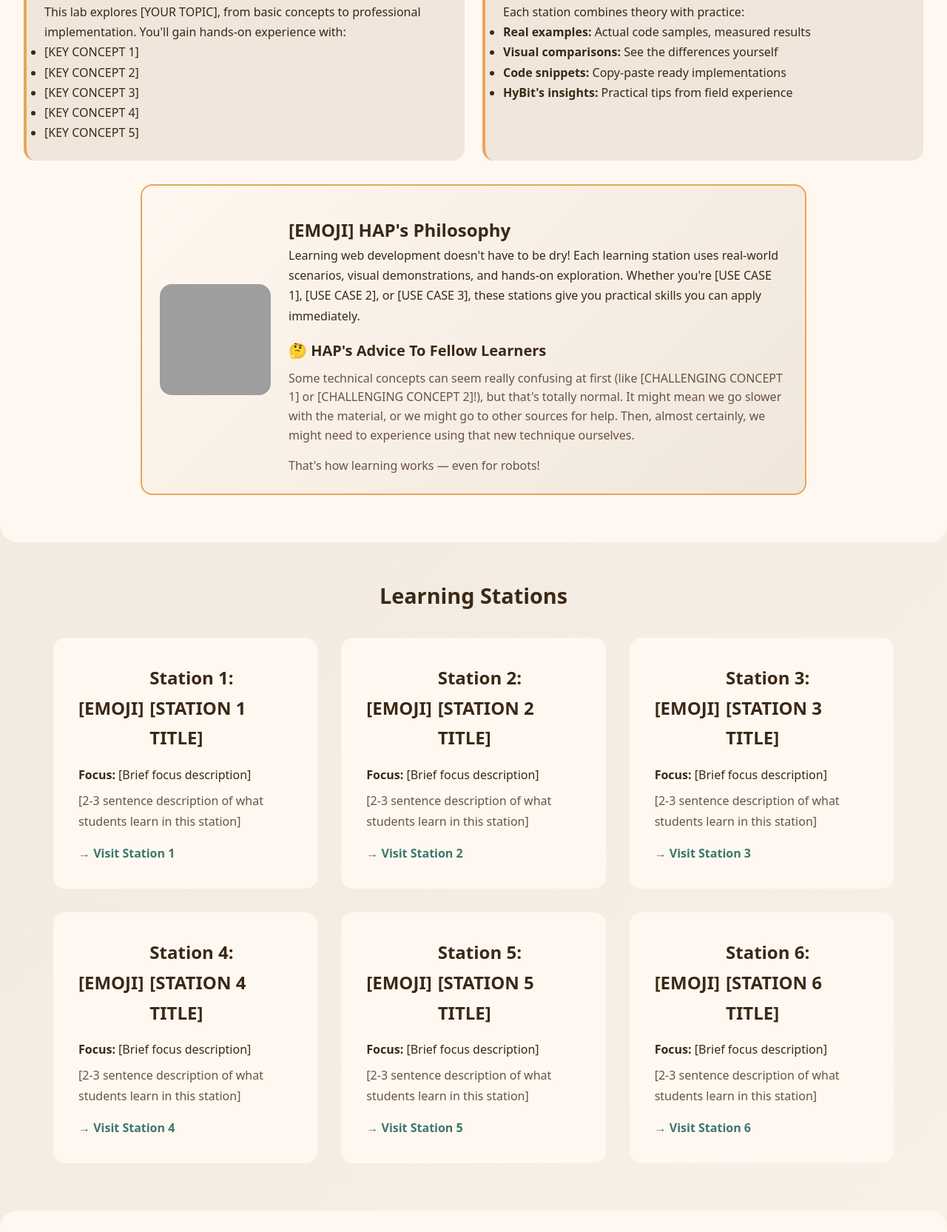
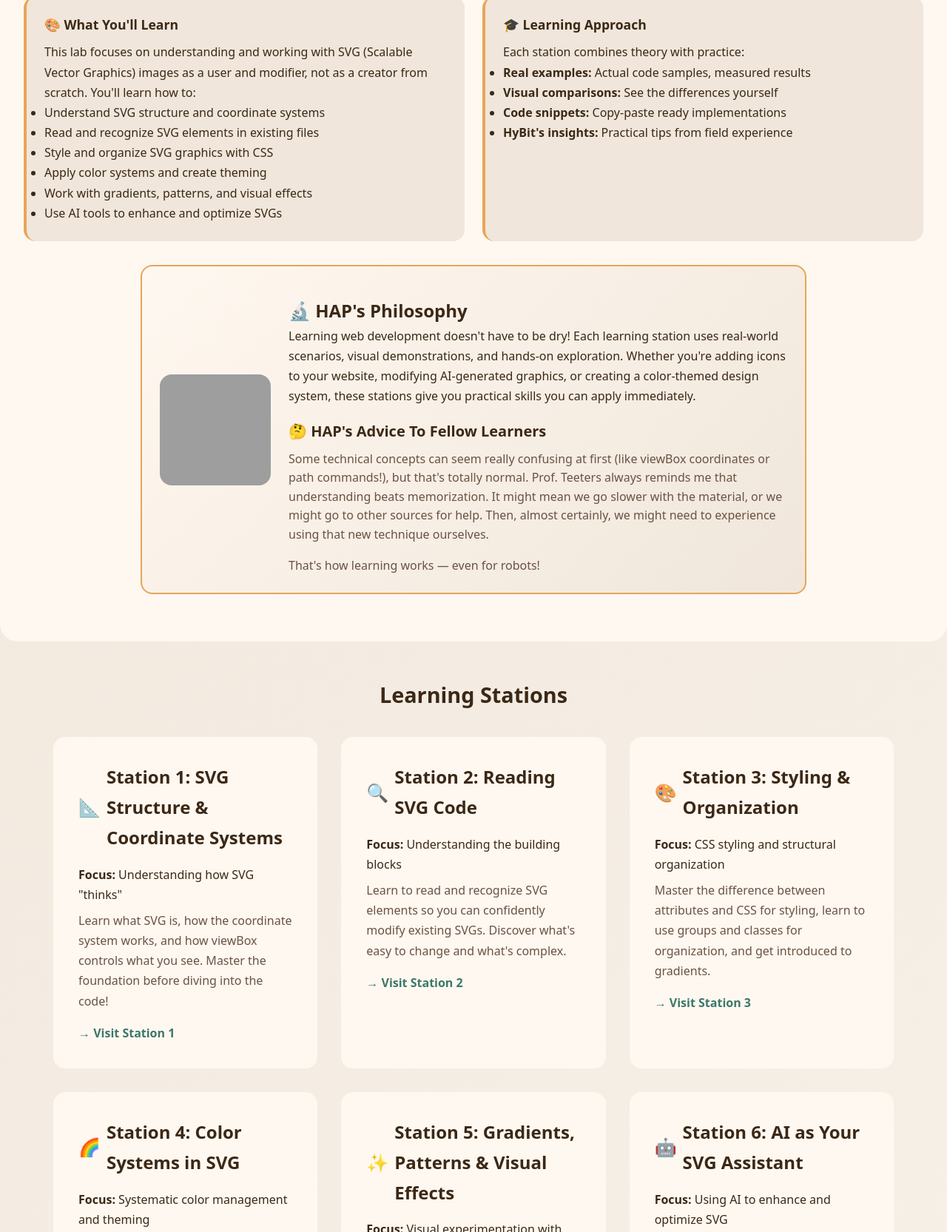
Before and after one commit to cynthiateeters/hybit-svg, a website: page index.html in a window 1280 px wide. Shown: the part 705-2370 px from the top of the page at 74% size. Drawn offline with Linux system fonts and the light colour scheme; grey boxes are pictures that could not be loaded; a web font is replaced by a local one.

Commit message:
Update .gitignore and CLAUDE.md for project enhancements; modify index.html for specific learning lab topic

```diff
--- a/index.html
+++ b/index.html
@@ -21,8 +21,7 @@
     <meta charset="UTF-8">
     <meta name="viewport" content="width=device-width, initial-scale=1.0">
 
-    <!-- [PLACEHOLDER] Update title with your learning lab topic -->
-    <title>HAP's Learning Lab - [YOUR TOPIC] Hub</title>
+    <title>HAP's Learning Lab - Web SVG Images Hub</title>
 
     <!-- Favicon -->
     <link rel="icon" type="image/png" sizes="16x16"
@@ -42,14 +41,12 @@
     <link rel="preload" href="fonts/Source_Code_Pro/SourceCodePro-VariableFont_wght.woff2" as="font" type="font/woff2"
         crossorigin>
 
-    <!-- [PLACEHOLDER] Update meta description with your learning lab's focus -->
     <meta name="description"
-        content="HAP's Learning Lab: Join HAP (HyBit A. ProtoBot) on his journey learning [YOUR TOPIC]. Six interactive stations covering [KEY CONCEPTS].">
+        content="HAP's Learning Lab: Join HAP (HyBit A. ProtoBot) on his journey learning Web SVG Images. Six learning stations covering SVG structure, reading SVG code, styling, colors, gradients, and AI assistance.">
 
-    <!-- [PLACEHOLDER] Update Open Graph tags for social sharing -->
-    <meta property="og:title" content="HAP's Learning Lab - [YOUR TOPIC] Hub">
+    <meta property="og:title" content="HAP's Learning Lab - Web SVG Images Hub">
     <meta property="og:description"
-        content="Six learning stations where HAP, Prof. Teeters' apprentice, shares his journey learning [YOUR TOPIC].">
+        content="Six learning stations where HAP, Prof. Teeters' apprentice, shares his journey learning to work with SVG images on the web.">
     <meta property="og:type" content="website">
     <meta property="og:image"
         content="https://res.cloudinary.com/cynthia-teeters/image/upload/f_auto,q_auto,w_1200,c_fill,g_auto/v1759495998/hap-laptop_xiewar.jpg">
@@ -82,8 +79,7 @@
                 </div>
                 <div>
                     <h1>HAP's Learning Lab</h1>
-                    <!-- [PLACEHOLDER] Update subtitle with your topic -->
-                    <p class="subtitle">[YOUR TOPIC] Learning Stations</p>
+                    <p class="subtitle">Web SVG Images Learning Stations</p>
                 </div>
             </div>
             <div class="intro-box">
@@ -92,13 +88,12 @@
                             https://res.cloudinary.com/cynthia-teeters/image/upload/f_auto,q_auto,w_240,c_limit/v1759495998/hap-waving_dgzacg.jpg 2x"
                     alt="HAP waving hello" width="120" height="120" class="intro-hap-image" decoding="async">
                 <div class="intro-text">
-                    <!-- [PLACEHOLDER] Update HAP's introduction with your topic -->
                     <p><strong>Hello! I'm HyBit A. ProtoBot — but you can call me HAP!</strong> <br>I'm Prof. Teeters'
-                        apprentice, and I've been studying all about [YOUR TOPIC]. Want to explore what
+                        apprentice, and I've been learning how to work with SVG images on the web. Want to explore what
                         I've discovered so far?</p>
                     <p class="mt-1">These six learning stations are where I practice what Prof. Teeters teaches me. I
-                        started with [INITIAL STRUGGLE] and learned [KEY ACHIEVEMENT]. Each station shares my
-                        journey from confusion to confidence! [TOPIC EMOJI]</p>
+                        started thinking I had to create every SVG from scratch (scary!), but Prof. Teeters showed me something better: how to read, understand, and modify existing SVG graphics to make them my own. Now I can work with SVGs confidently! Each station shares my
+                        journey from confusion to confidence! 🎨</p>
                 </div>
             </div>
         </div>
@@ -114,16 +109,15 @@
 
                 <div class="analysis-grid">
                     <div class="analysis-point">
-                        <!-- [PLACEHOLDER] Update with what students will learn in YOUR topic -->
-                        <h3>[EMOJI] What You'll Learn</h3>
-                        <p>This lab explores [YOUR TOPIC], from basic concepts to professional
-                            implementation. You'll gain hands-on experience with:</p>
+                        <h3>🎨 What You'll Learn</h3>
+                        <p>This lab focuses on understanding and working with SVG (Scalable Vector Graphics) images as a user and modifier, not as a creator from scratch. You'll learn how to:</p>
                         <ul>
-                            <li>[KEY CONCEPT 1]</li>
-                            <li>[KEY CONCEPT 2]</li>
-                            <li>[KEY CONCEPT 3]</li>
-                            <li>[KEY CONCEPT 4]</li>
-                            <li>[KEY CONCEPT 5]</li>
+                            <li>Understand SVG structure and coordinate systems</li>
+                            <li>Read and recognize SVG elements in existing files</li>
+                            <li>Style and organize SVG graphics with CSS</li>
+                            <li>Apply color systems and create theming</li>
+                            <li>Work with gradients, patterns, and visual effects</li>
+                            <li>Use AI tools to enhance and optimize SVGs</li>
                         </ul>
                     </div>
 
@@ -145,18 +139,15 @@
                         decoding="async" loading="lazy">
                     <div>
                         <div class="interactive-demo mt-1">
-                            <h3>[EMOJI] HAP's Philosophy</h3>
-                            <!-- [PLACEHOLDER] Update with your topic's practical applications -->
+                            <h3>🔬 HAP's Philosophy</h3>
                             <p>Learning web development doesn't have to be dry! Each learning station uses real-world
-                                scenarios, visual demonstrations, and hands-on exploration. Whether you're [USE CASE 1],
-                                [USE CASE 2], or [USE CASE 3], these stations give you practical skills you can apply
+                                scenarios, visual demonstrations, and hands-on exploration. Whether you're adding icons to your website, modifying AI-generated graphics, or creating a color-themed design system, these stations give you practical skills you can apply
                                 immediately.</p>
                         </div>
                         <div class="hap-note-content mt-1">
                             <h3>🤔 HAP's Advice To Fellow Learners</h3>
-                            <!-- [PLACEHOLDER] Customize with challenges specific to your topic -->
-                            <p>Some technical concepts can seem really confusing at first (like [CHALLENGING CONCEPT 1]
-                                or [CHALLENGING CONCEPT 2]!), but that's totally normal. It might mean we go slower with
+                            <p>Some technical concepts can seem really confusing at first (like viewBox coordinates
+                                or path commands!), but that's totally normal. Prof. Teeters always reminds me that understanding beats memorization. It might mean we go slower with
                                 the material, or we might go to other sources for help. Then, almost certainly, we might
                                 need to experience using that new technique ourselves.</p>
                             <p class="mt-1">That's how learning works — even for robots!</p>
@@ -173,52 +164,51 @@
                 <nav aria-label="Learning stations">
                     <div class="overview-grid">
 
-                        <!-- [PLACEHOLDER] Update each station card with your content -->
                         <!-- Station 1 -->
                         <a href="stations/station1.html" class="insight-card station-card-link">
-                            <h3><span class="insight-icon">[EMOJI]</span> Station 1: [STATION 1 TITLE]</h3>
-                            <p><strong>Focus:</strong> [Brief focus description]</p>
-                            <p class="station-description">[2-3 sentence description of what students learn in this station]</p>
+                            <h3><span class="insight-icon">📐</span> Station 1: SVG Structure & Coordinate Systems</h3>
+                            <p><strong>Focus:</strong> Understanding how SVG "thinks"</p>
+                            <p class="station-description">Learn what SVG is, how the coordinate system works, and how viewBox controls what you see. Master the foundation before diving into the code!</p>
                             <p class="station-cta">→ Visit Station 1</p>
                         </a>
 
                         <!-- Station 2 -->
                         <a href="stations/station2.html" class="insight-card station-card-link">
-                            <h3><span class="insight-icon">[EMOJI]</span> Station 2: [STATION 2 TITLE]</h3>
-                            <p><strong>Focus:</strong> [Brief focus description]</p>
-                            <p class="station-description">[2-3 sentence description of what students learn in this station]</p>
+                            <h3><span class="insight-icon">🔍</span> Station 2: Reading SVG Code</h3>
+                            <p><strong>Focus:</strong> Understanding the building blocks</p>
+                            <p class="station-description">Learn to read and recognize SVG elements so you can confidently modify existing SVGs. Discover what's easy to change and what's complex.</p>
                             <p class="station-cta">→ Visit Station 2</p>
                         </a>
 
                         <!-- Station 3 -->
                         <a href="stations/station3.html" class="insight-card station-card-link">
-                            <h3><span class="insight-icon">[EMOJI]</span> Station 3: [STATION 3 TITLE]</h3>
-                            <p><strong>Focus:</strong> [Brief focus description]</p>
-                            <p class="station-description">[2-3 sentence description of what students learn in this station]</p>
+                            <h3><span class="insight-icon">🎨</span> Station 3: Styling & Organization</h3>
+                            <p><strong>Focus:</strong> CSS styling and structural organization</p>
+                            <p class="station-description">Master the difference between attributes and CSS for styling, learn to use groups and classes for organization, and get introduced to gradients.</p>
                             <p class="station-cta">→ Visit Station 3</p>
                         </a>
 
                         <!-- Station 4 -->
                         <a href="stations/station4.html" class="insight-card station-card-link">
-                            <h3><span class="insight-icon">[EMOJI]</span> Station 4: [STATION 4 TITLE]</h3>
-                            <p><strong>Focus:</strong> [Brief focus description]</p>
-                            <p class="station-description">[2-3 sentence description of what students learn in this station]</p>
+                            <h3><span class="insight-icon">🌈</span> Station 4: Color Systems in SVG</h3>
+                            <p><strong>Focus:</strong> Systematic color management and theming</p>
+                            <p class="station-description">Build on what you learned in the Colors lab! Use CSS custom properties for color theming, create palettes, and ensure accessibility in vector graphics.</p>
                             <p class="station-cta">→ Visit Station 4</p>
                         </a>
 
                         <!-- Station 5 -->
                         <a href="stations/station5.html" class="insight-card station-card-link">
-                            <h3><span class="insight-icon">[EMOJI]</span> Station 5: [STATION 5 TITLE]</h3>
-                            <p><strong>Focus:</strong> [Brief focus description]</p>
-                            <p class="station-description">[2-3 sentence description of what students learn in this station]</p>
+                            <h3><span class="insight-icon">✨</span> Station 5: Gradients, Patterns & Visual Effects</h3>
+                            <p><strong>Focus:</strong> Visual experimentation with SVG features</p>
+                            <p class="station-description">Explore linear and radial gradients, simple patterns, basic filters, and learn to use defs and use elements for reusability.</p>
                             <p class="station-cta">→ Visit Station 5</p>
                         </a>
 
                         <!-- Station 6 -->
                         <a href="stations/station6.html" class="insight-card station-card-link">
-                            <h3><span class="insight-icon">[EMOJI]</span> Station 6: [STATION 6 TITLE]</h3>
-                            <p><strong>Focus:</strong> [Brief focus description]</p>
-                            <p class="station-description">[2-3 sentence description of what students learn in this station]</p>
+                            <h3><span class="insight-icon">🤖</span> Station 6: AI as Your SVG Assistant</h3>
+                            <p><strong>Focus:</strong> Using AI to enhance and optimize SVG</p>
+                            <p class="station-description">Learn how to use AI tools to convert inline styles, add accessibility, optimize file size, extract color palettes, and prepare graphics for animation. Let AI handle the tedious refactoring while you focus on creativity!</p>
                             <p class="station-cta">→ Visit Station 6</p>
                         </a>
 
@@ -232,9 +222,8 @@
     <!-- Footer -->
     <footer class="footer">
         <p><strong>HAP's Learning Lab</strong> | An AI-Enhanced Educational Experience by Prof. Cynthia Teeters</p>
-        <!-- [PLACEHOLDER] Customize footer message with your topic -->
         <p class="footer-reminder">
-            Ready to learn together? Pick any learning station that looks interesting — I'll be there to help! 🔬 — HAP
+            Ready to explore SVG together? Start with Station 1 if you're new to SVG, or jump to any station that interests you—I learned that there's no wrong way to learn! 🎨 — HAP
         </p>
         <div class="footer-copyright">
             <img src="https://res.cloudinary.com/cynthia-teeters/image/upload/f_auto,q_auto,w_80,c_limit/v1759497938/HAP-learner_dvehmt.jpg"
```
Also changed, not shown: CLAUDE.md (+9 -5 lines), 1 other file.
